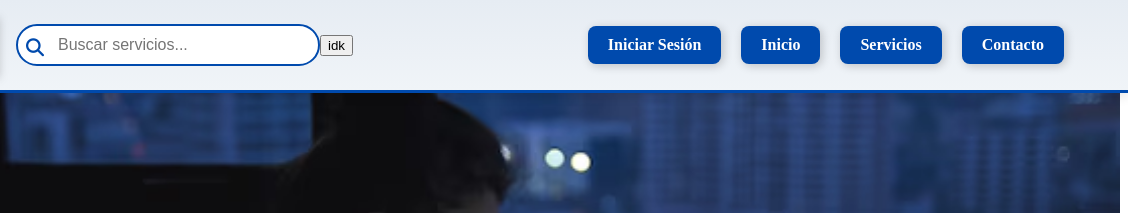
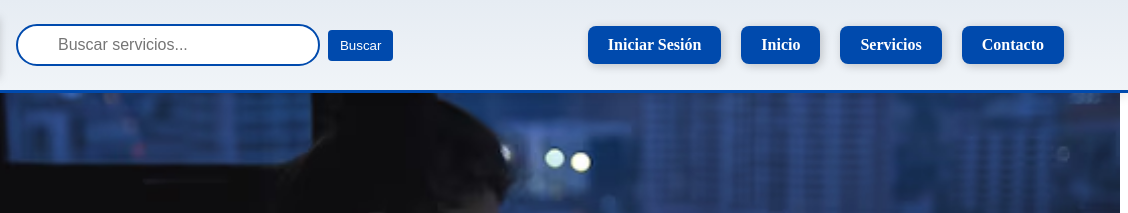
Before and after one commit to gabri0932/flexiwork, a website: page index.html in a window 1280 px wide. Shown: the top 213 px of the page, 152-1280 px from the left. Drawn offline with Linux system fonts and the light colour scheme.

Commit message:
Boton de busqueda en inicio

```diff
--- a/index.html
+++ b/index.html
@@ -15,9 +15,10 @@
         <div class="header-left">
             <img src="img/Logo FlexiWork ultimo.png" alt="Logo FlexiWork">
             <div class="search-bar">
-                <input type="text" placeholder="Buscar servicios...">
-                <button><i class="fas fa-search"></i>idk</button>
-                <link rel="stylesheet" href="https://cdnjs.cloudflare.com/ajax/libs/font-awesome/6.4.2/css/all.min.css">
+                <form action="">
+                    <input type="text" placeholder="Buscar servicios..." class="search-input">
+                    <button><i class="boton-buscar"></i>Buscar</button>
+                </form>
             </div>
         </div>
         <nav>
--- a/style/style.css
+++ b/style/style.css
@@ -32,6 +32,30 @@ header img {
 header img:hover {
     transform: scale(1.1);
 }
+
+header div form {
+    display: flex;
+    align-items: center;
+}
+header div button {
+    background-color: #004AAD;
+    border: none;
+    padding: 8px 12px;
+    margin-left: 8px;
+    cursor: pointer;
+    border-radius: 4px;
+    color: white;
+}
+header div button:hover {
+    background-color: #003b8c;
+}
+.search-input {
+    padding: 8px;
+    font-size: 16px;
+    border: 1px solid #ccc;
+    border-radius: 4px;
+    width: 250px;
+  }
 
 /* Barra de búsqueda */
 .search-bar {
```
